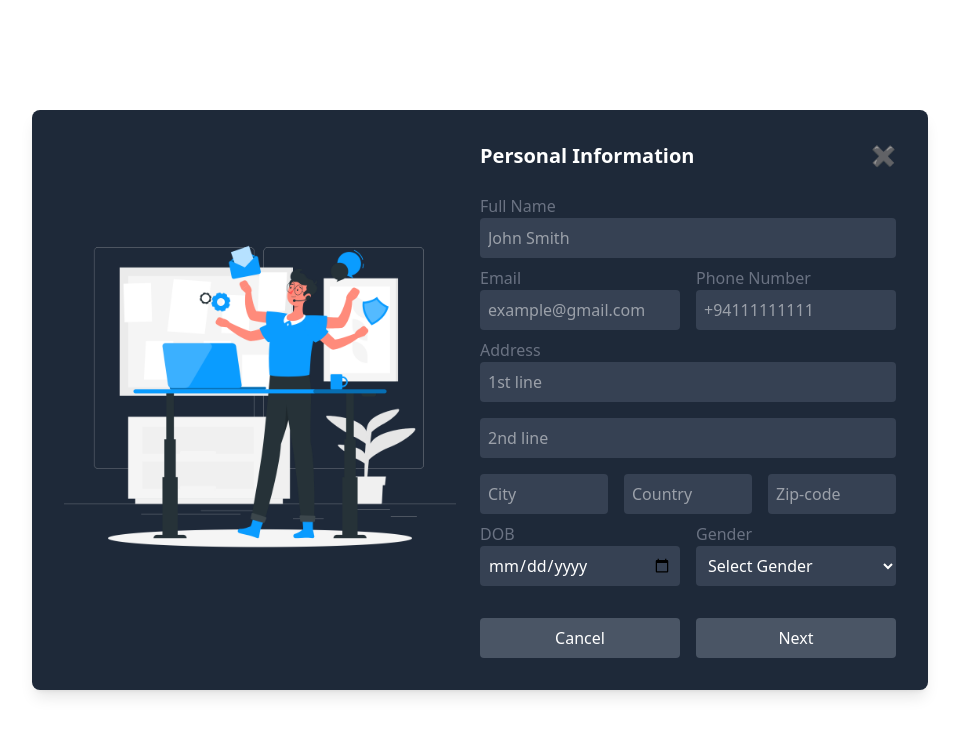
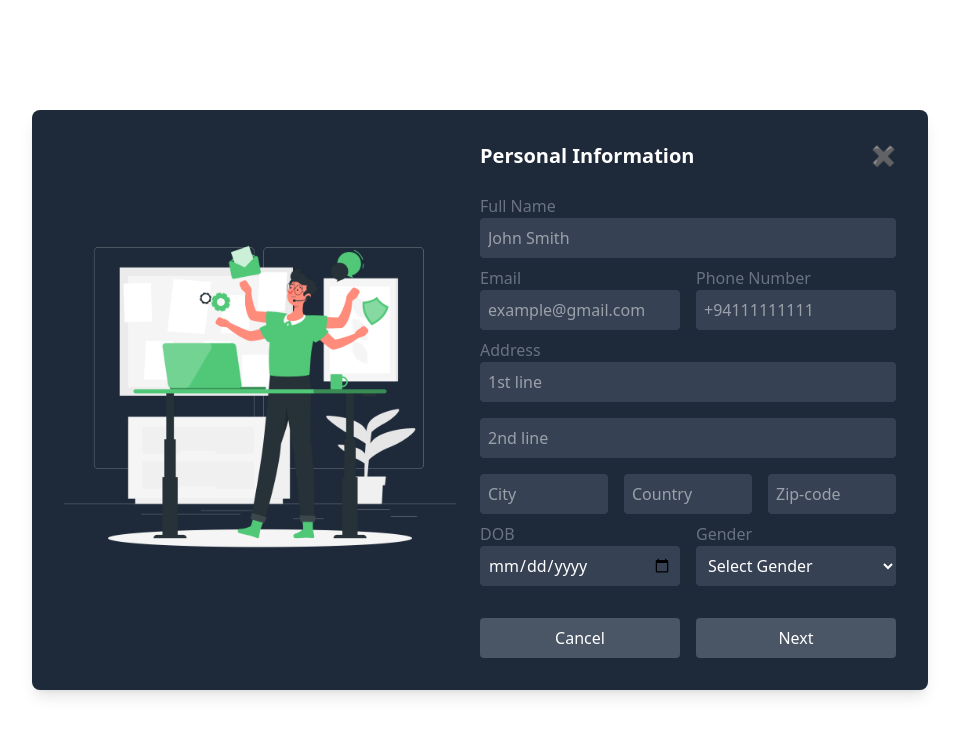
Before and after one commit to itp-ProjectGroup/nexxabiz1.1, a React (Vite) app in the folder nexa-biz-frontend/: page /register in a window 1280 px wide. Shown: the top 736 px of the page, without its empty margins (160-1119 px from the left). Built offline with nearby package versions, Linux system fonts and the light colour scheme.

Commit message:
update image

```diff
--- a/nexa-biz-frontend/src/pages/Register.jsx
+++ b/nexa-biz-frontend/src/pages/Register.jsx
@@ -130,7 +130,7 @@ const Register = ({ onClose }) => {
       <div className="bg-gray-800 p-8 rounded-lg shadow-lg w-full max-w-4xl flex">
         {/* Image Section */}
         <div className="w-1/2 flex items-center justify-center pr-6">
-          <img src="/admin.png" alt="Registration" className="rounded-lg" />
+          <img src="/admin2.png" alt="Registration" className="rounded-lg" />
         </div>
 
         {/* Form Section */}
```
Also changed, not shown: nexa-biz-frontend/public/admin2.png (added).
